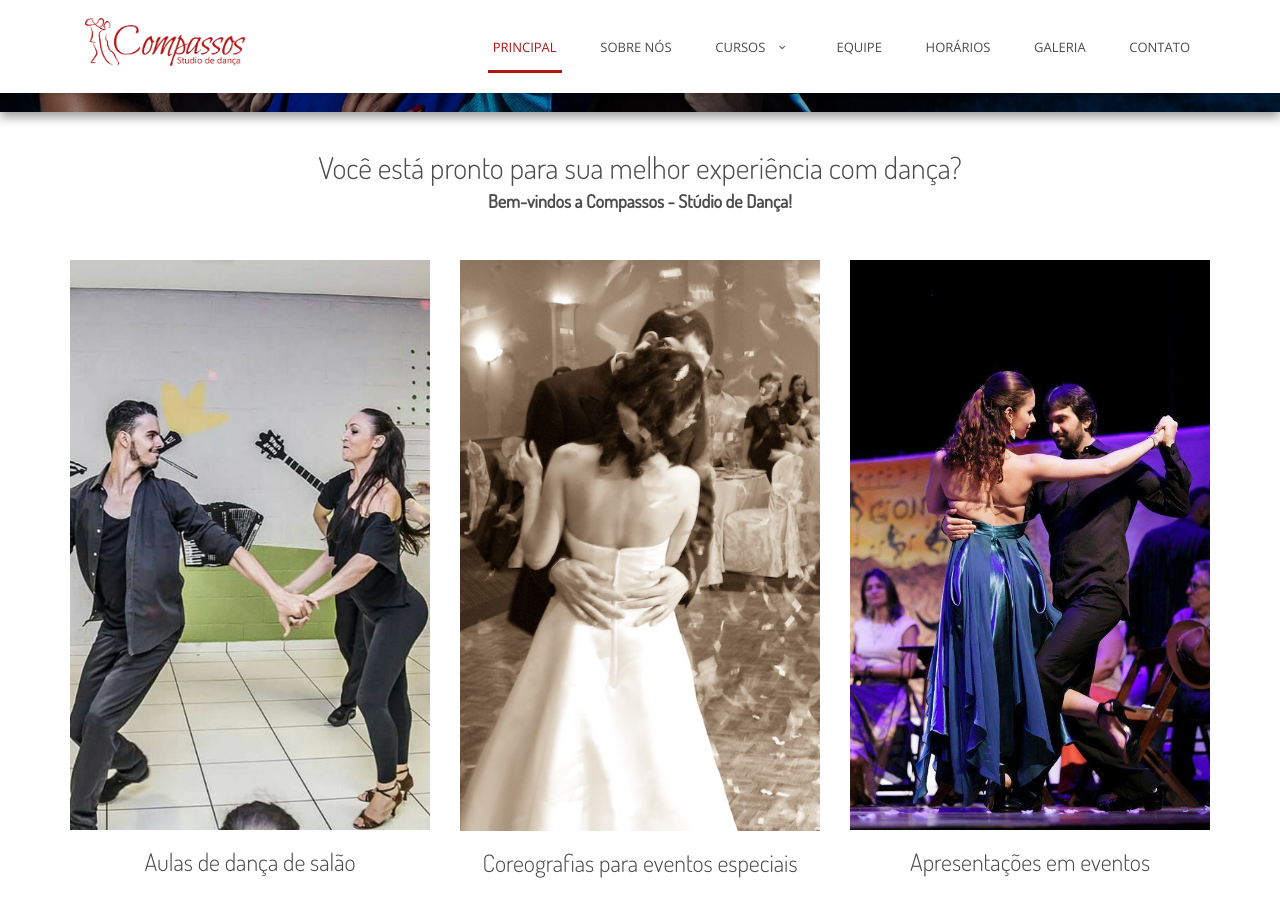
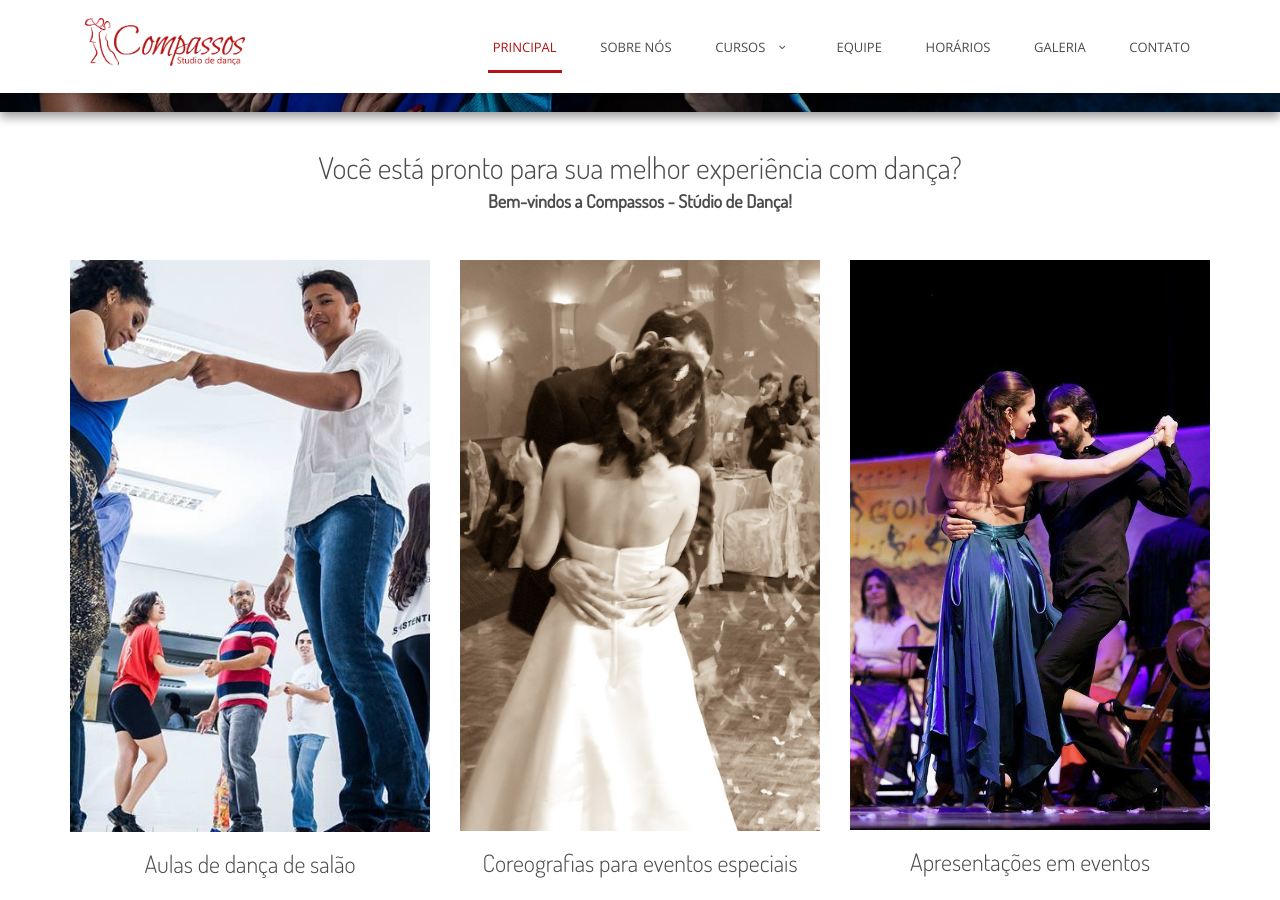
Before and after one commit to 5devmonkeys/comp, a Jekyll site: the page built from index.html, in a window 1280 px wide and 900 px high, scrolled down 484 px. Built offline with Jekyll 4.4.1, drawn with Linux system fonts in a browser that asks for light colours.

Commit message:
change index img

```diff
--- a/index.html
+++ b/index.html
@@ -95,7 +95,7 @@ pre_footer_link: contato
             <div class="col-sm-4 welcome_cont">
                 <div class="welcome_desc">
                     <a class="" href="serviços.html">
-                        <img src="img/welcome_1.png" alt="">
+                        <img src="img/welcome_1.jpg" alt="">
                         <div class="welcome text-center">
                             <i></i>
                         </div>
```
Also changed, not shown: img/welcome_1.jpg (added), img/welcome_1.png (deleted).
